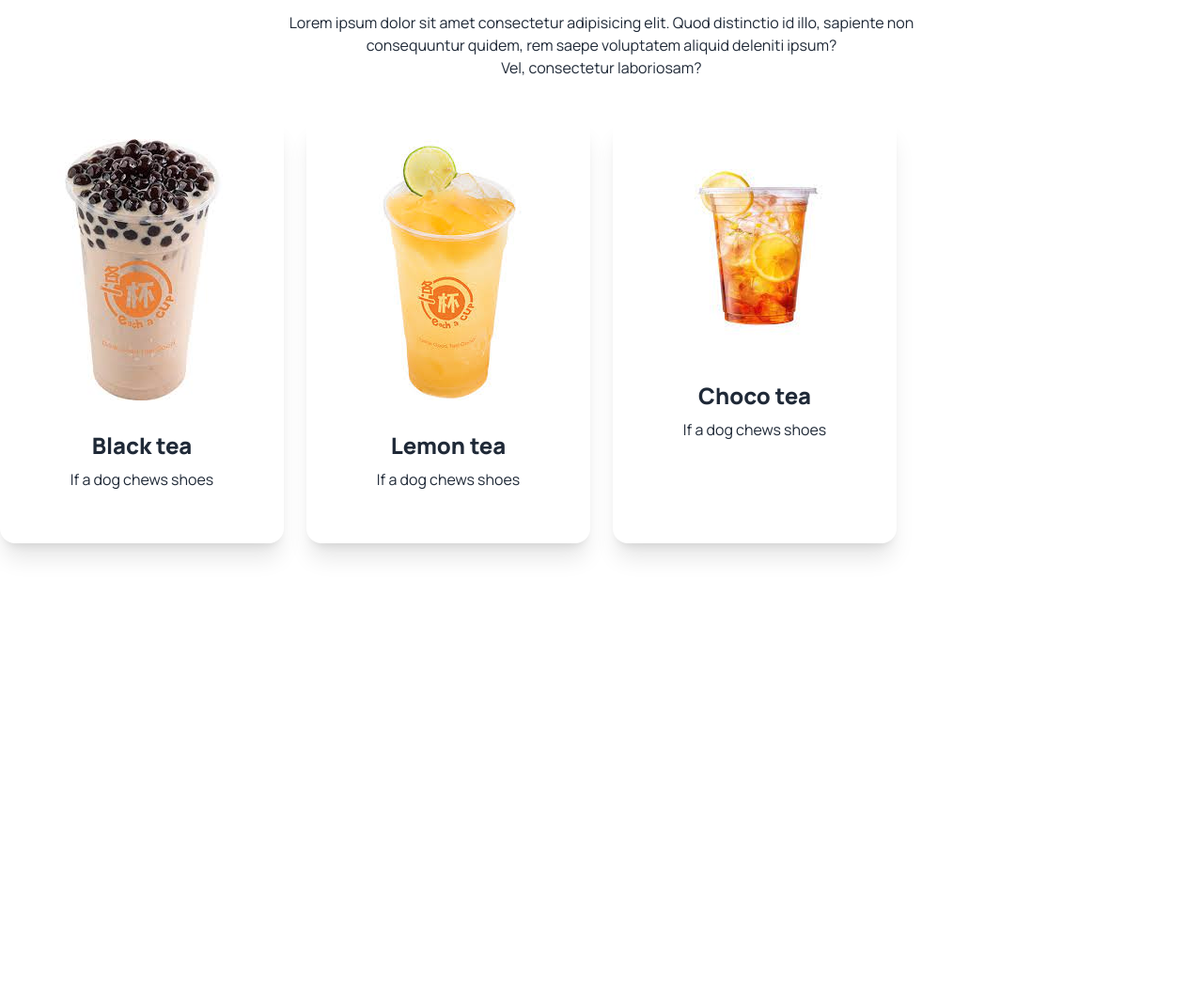
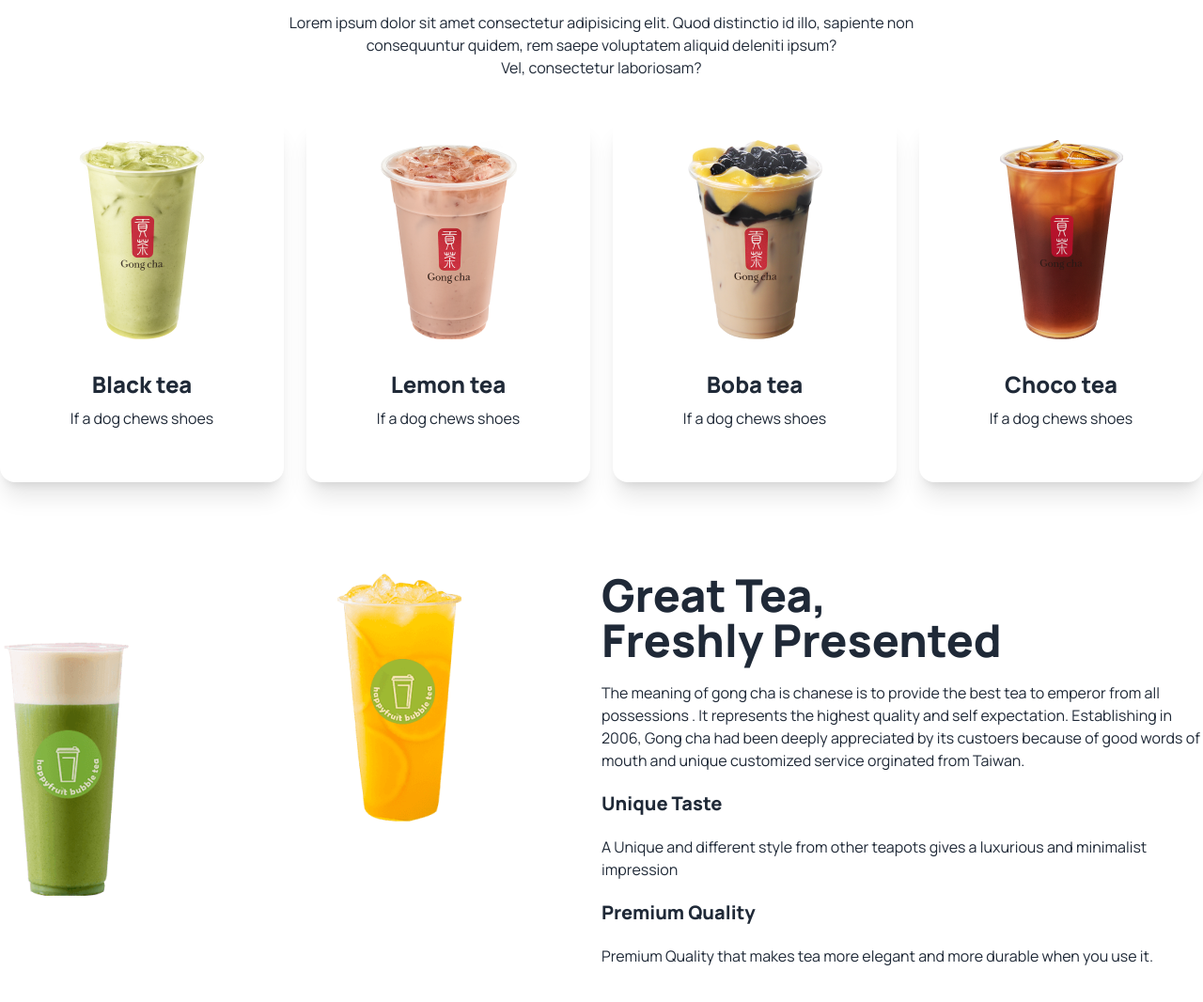
Before and after one commit to Lamiasyed/tea-house, a plain HTML site: page index.html in a window 1280 px wide. Shown: the part 544-1610 px from the top of the page at 94% size. Before the commit the page ends 1218 px from the top, so only its background shows below. Drawn offline with nearby package versions, Linux system fonts and the light colour scheme.

Commit message:
added picture

```diff
--- a/index.html
+++ b/index.html
@@ -38,10 +38,10 @@
               <div>
                 <h1 class="text-7xl font-extrabold">Its good <br>tea time at The <br>Tea house</h1>
                 <p class="py-6">Provident cupiditate voluptatem et in. Quaerat fugiat ut assumenda excepturi exercitationem quasi. In deleniti eaque aut repudiandae et a id nisi.</p>
-                <button class="btn btn-primary">Explore More</button>
+                <button class="btn bg-orange-500 text-white font-extrabold text-xxl">Explore More</button>
               </div>
            <div>
-            <img src="./img/banner.jfif" class="max-w-sm   " />
+            <img src="./images/banner.png" class="max-w-sm   " />
             <div class="-mt-16 flex items-center gap-4 drop-shadow-lg bg-white p-3 w-60">
                 <i class="fa-solid fa-star text-3xl text-amber-400"></i>
                 <div>
@@ -60,7 +60,7 @@
   <p class="lg:max-w-3xl mb-10 mx-auto">Lorem ipsum dolor sit amet consectetur adipisicing elit. Quod distinctio id illo, sapiente non consequuntur quidem, rem saepe voluptatem aliquid deleniti ipsum? <br> Vel, consectetur laboriosam?</p>
 <div class="grid gap-6 grid-cols-1 md:grid-cols-2 lg:grid-cols-4">
   <div class="card p-6 bg-gradient-to-r from[#F4F4F4] to-[#F4F4F4] shadow-xl">
-    <figure><img src="./img/black.jfif" alt="Shoes" /></figure>
+    <figure><img src="./images/tea-1.png" alt="Shoes" /></figure>
     <div class="card-body text-center">
       <h2 class="text-2xl font-extrabold">Black tea</h2>
       <p>If a dog chews shoes</p>
@@ -68,7 +68,7 @@
       </div>
     </div>
   <div class="card p-6 bg-gradient-to-r from[#F4F4F4] to-[#F4F4F4] shadow-xl">
-    <figure><img src="./img/choco.jfif" alt="" /></figure>
+    <figure><img src="./images/tea-2.png" alt="" /></figure>
     <div class="card-body text-center">
       <h2 class="text-2xl font-extrabold">Lemon tea</h2>
       <p>If a dog chews shoes</p>
@@ -76,7 +76,15 @@
       </div>
     </div>
   <div class="card p-6 bg-gradient-to-r from[#F4F4F4] to-[#F4F4F4] shadow-xl">
-    <figure><img src="./img/lemon.jfif" alt="Shoes" /></figure>
+    <figure><img src="./images/tea-3.png" alt="" /></figure>
+    <div class="card-body text-center">
+      <h2 class="text-2xl font-extrabold">Boba tea</h2>
+      <p>If a dog chews shoes</p>
+
+      </div>
+    </div>
+  <div class="card p-6 bg-gradient-to-r from[#F4F4F4] to-[#F4F4F4] shadow-xl">
+    <figure><img src="./images/tea-4.png" alt="Shoes" /></figure>
     <div class="card-body text-center">
       <h2 class="text-2xl font-extrabold">Choco tea</h2>
       <p>If a dog chews shoes</p>
@@ -86,6 +94,25 @@
   </div>
 </div>
 </section>
+
+<section class="my-24 flex flex-col lg:flex-row">
+<div class="grid gap-8 grid-cols-1 md:grid-cols-2 flex-1">
+<div class="rounded-xl"></div>
+<div class="row-span-2"><img src="./images/fresh-1.png" alt=""></div>
+<div class="row-span-2"><img src="./images/fresh-2.png" alt=""></div>
+<div></div>
+</div>
+
+
+<div class="space-y-5 flex-1">
+  <h3 class="text-5xl font-extrabold">Great Tea,<br> Freshly Presented</h3>
+  <p>The meaning of gong cha is chanese is to provide the best tea to emperor from all possessions . It represents the highest quality and self expectation. Establishing in 2006, Gong cha had been deeply appreciated by its custoers because of good words of mouth and unique customized service orginated from Taiwan.</p>
+  <h4 class="text-xl font-extrabold">Unique Taste</h4>
+  <p>A Unique and different style from other teapots gives a luxurious and minimalist impression</p>
+  <h4 class="text-xl font-extrabold">Premium Quality</h4>
+  <p>Premium Quality that makes tea more elegant and more durable when you use it.</p>
+</div>
+</section>
     </main>
     <footer>
 
```
Also changed, not shown: images/arrow.png (added), images/banner.png (added), images/bg_cup.png (added), images/circles.png (added), images/client.png (added), images/cup.png (added), images/fresh-1.png (added), images/fresh-2.png (added), images/news-1.png (added), images/news-2.png (added), images/news-3.png (added), images/tea-1.png (added), images/tea-2.png (added), images/tea-3.png (added), 5 more files.
